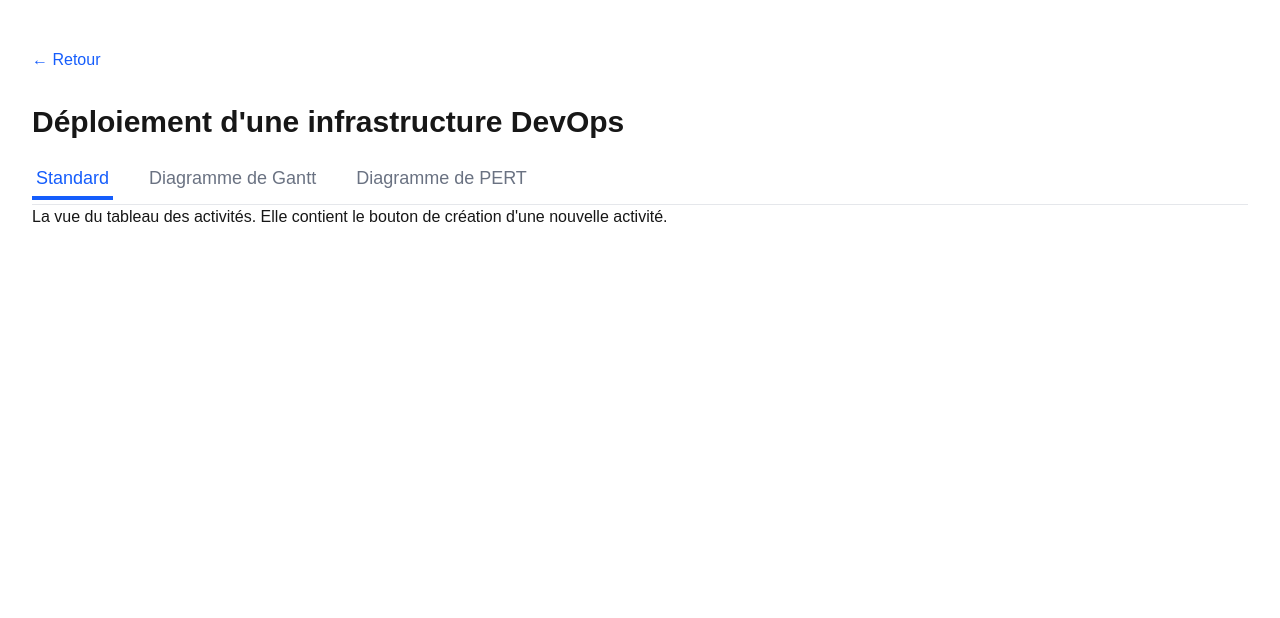
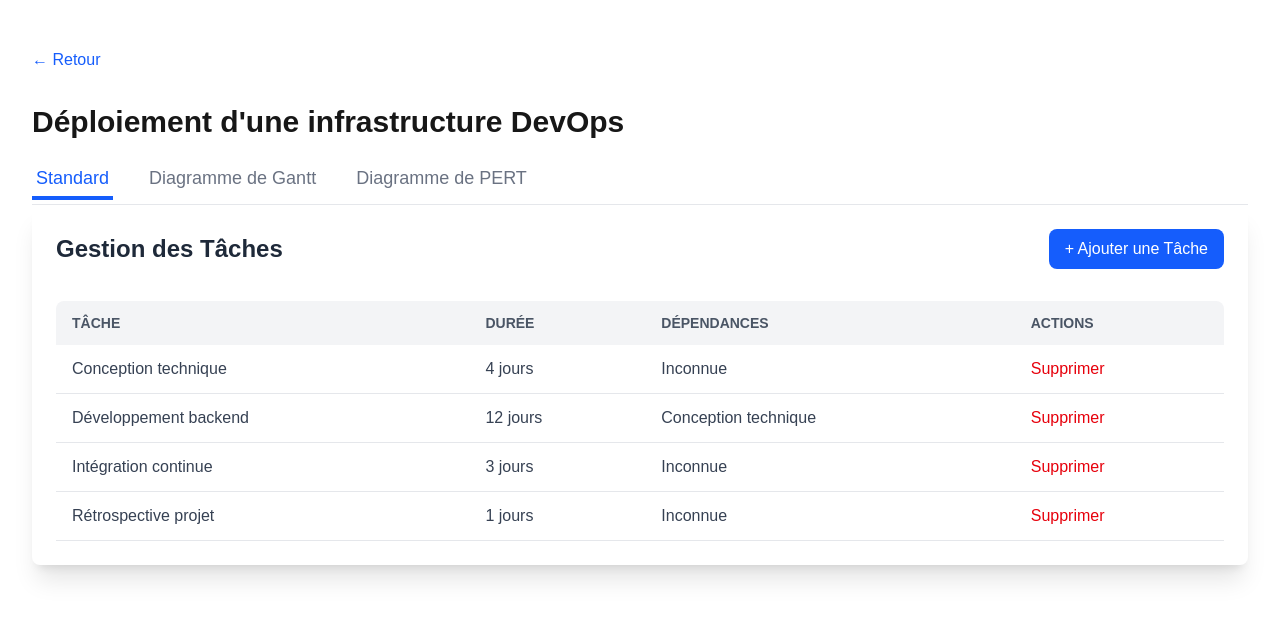
Before and after one commit to Recherche-operationnel/Gantt-Pert, a Next.js app: page /projectViews in a window 1280 px wide. Shown: the top 618 px of the page. Built offline with nearby package versions, Linux system fonts and the light colour scheme.

Commit message:
TPD apport: Standard component

```diff
--- a/src/components/modal.tsx
+++ b/src/components/modal.tsx
@@ -13,7 +13,7 @@
 
   return (
     <div className="fixed inset-0 z-50 flex items-center justify-center backdrop-blur-sm bg-black/60 transition-all duration-300">
-      <div className="bg-gray-900 rounded-lg shadow-xl max-w-4xl w-full max-h-[90vh] overflow-y-auto text-white relative">
+      <div className="bg-white rounded-lg shadow-xl max-w-4xl w-full max-h-[90vh] overflow-y-auto text-white relative">
         <button
           onClick={onClose}
           className="absolute top-4 right-4 text-gray-400 hover:text-white transition"
--- a/src/components/standard.tsx
+++ b/src/components/standard.tsx
@@ -1,11 +1,226 @@
+"use client";
+import { useState, useEffect } from "react";
+import Modal from "./modal";
+import { X } from "lucide-react";
+import { Activity, Project } from "@/types/types"
+import { ProjectService } from "@/services/project.services";
+import { ActivityService } from "@/services/activity.services";
+import { useSearchParams } from "next/navigation";
+
+const projectService = new ProjectService();
+const activityService = new ActivityService();
+
+const Standard = () => {
+
+    const [project, setProject] = useState<Project | null>(null);
+    const [projectActivities, setProjectActivities] = useState<Activity[]>([]);
+    const searchParams = useSearchParams();
+    const projectId = searchParams.get('id') || "P3";
+
+  const [isModalOpen, setIsModalOpen] = useState(false);
+  const [newTask, setNewTask] = useState({
+    title: "",
+    duration: 0,
+    dependencies: [] as string[],
+  });
+  const [error, setError] = useState("");
+
+    useEffect(() => {
+        const loadProjectActivities = async () => {
+          const project = await projectService.fetchById(projectId);
+          const activitiesIds = project?.activities||[];
+          console.log("Identifiant des activités du projet P3:", activitiesIds);
+          setProject(project || null);
+          if(activitiesIds){
+            let activities = [];
+             for (const id of activitiesIds) {
+               const data = await activityService.fetchById(id);
+               activities.push(data);
+             }
+             setProjectActivities(activities.filter((a): a is Activity => a !== undefined))
+             console.log("project activities: ",projectActivities);
+          }
+
+        };
+        loadProjectActivities();
+
+      }, []);
+
+  const handleAddTask = () => {
+    if (newTask.title && newTask.duration > 0) {
+      const task: Activity = {
+        id: `T${Date.now()}`,
+        ...newTask,
+      };
+      setProjectActivities([...projectActivities, task]);
+      setNewTask({ title: "", duration: 0, dependencies: [] });
+      setIsModalOpen(false);
+    }
+  };
+
+  const handleDeleteTask = (taskId: string) => {
+    setProjectActivities(projectActivities.filter(task => task.id !== taskId));
+  };
+
+  const getDependencyNames = (dependencies: string[]) => {
+    return dependencies
+      .map(id => projectActivities.find(t => t.id === id)?.title || 'Inconnue')
+      .join(", ") || "Aucune";
+  };
+
+  if (error) return <div className="p-4 text-red-500">{error}</div>;
 
 
-const Standard = () => {
   return (
     <div className="flex flex-col gap-4">
-      La vue du tableau des activités. Elle contient le bouton de création d'une nouvelle activité.
 
+    <div className="flex flex-col gap-4 p-6 bg-white rounded-lg shadow-xl">
+      <div className="flex justify-between items-center mb-4">
+        <h2 className="text-2xl font-bold text-gray-800">Gestion des Tâches</h2>
+        <button
+          onClick={() => setIsModalOpen(true)}
+          className="bg-blue-600 text-white px-4 py-2 rounded-lg hover:bg-blue-700 transition-colors"
+        >
+          + Ajouter une Tâche
+        </button>
+      </div>
+
+      <div className="overflow-x-auto">
+        <table className="w-full table-auto border-collapse">
+          <thead>
+            <tr className="bg-gray-100 text-gray-600 uppercase text-sm">
+              <th className="px-4 py-3 text-left rounded-tl-lg">Tâche</th>
+              <th className="px-4 py-3 text-left">Durée</th>
+              <th className="px-4 py-3 text-left">Dépendances</th>
+              <th className="px-4 py-3 text-left rounded-tr-lg">Actions</th>
+            </tr>
+          </thead>
+          <tbody className="text-gray-700">
+            {projectActivities.map((task) => (
+              <tr key={task.id} className="border-b border-gray-200 hover:bg-gray-50">
+                <td className="px-4 py-3 font-medium">{task.title}</td>
+                <td className="px-4 py-3">{task.duration} jours</td>
+                <td className="px-4 py-3">{getDependencyNames(task.dependencies)}</td>
+                <td className="px-4 py-3">
+                  <button
+                    onClick={() => handleDeleteTask(task.id)}
+                    className="text-red-600 hover:text-red-800 transition-colors"
+                  >
+                    Supprimer
+                  </button>
+                </td>
+              </tr>
+            ))}
+          </tbody>
+        </table>
+      </div>
+
+      <Modal isOpen={isModalOpen} onClose={() => setIsModalOpen(false)}>
+        <div className="p-6 relative">
+          <button
+            onClick={() => setIsModalOpen(false)}
+            className="absolute top-4 right-4 text-gray-400 hover:text-black transition"
+          >
+            <X className="w-6 h-6" />
+          </button>
+
+          <h3 className="text-xl font-semibold mb-4 text-black">Nouvelle Tâche</h3>
+          <div className="space-y-4">
+            <div>
+              <label className="block text-sm font-medium text-gray-700">Nom</label>
+              <input
+                type="text"
+                className="mt-1 block w-full rounded-md border-gray-300 shadow-sm p-2 border text-black"
+                value={newTask.title}
+                onChange={(e) => setNewTask({ ...newTask, title: e.target.value })}
+              />
+            </div>
+
+            <div>
+              <label className="block text-sm font-medium text-gray-700">
+                Durée (jours)
+              </label>
+              <input
+                type="number"
+                min="0"
+                className="mt-1 block w-full rounded-md border-gray-300 shadow-sm p-2 border text-black"
+                value={newTask.duration}
+                onChange={(e) =>
+                  setNewTask({ ...newTask, duration: parseInt(e.target.value) || 0 })
+                }
+              />
+            </div>
+
+           <div>
+              <label className="block text-sm font-medium text-gray-700 mb-1">
+                Dépendances
+              </label>
+
+              {/* Tags des activités sélectionnés */}
+              <div className="flex flex-wrap gap-2 border rounded-md p-2 focus-within:ring-2 focus-within:ring-blue-500 mb-2">
+                {newTask.dependencies.map((id) => {
+                  const task = projectActivities.find((t) => t.id === id);
+                  return (
+                    <span
+                      key={id}
+                      className="flex items-center bg-blue-100 text-blue-800 text-sm px-2 py-1 rounded-full"
+                    >
+                      {task?.title || id}
+                      <button
+                        type="button"
+                        onClick={() =>
+                          setNewTask({
+                            ...newTask,
+                            dependencies: newTask.dependencies.filter((dep) => dep !== id),
+                          })
+                        }
+                        className="ml-1 text-blue-500 hover:text-blue-700"
+                      >
+                        ×
+                      </button>
+                    </span>
+                  );
+                })}
+              </div>
+
+              {/* Sélecteur de dépendance */}
+              <select
+                className="block w-full border rounded-md px-3 py-2 text-sm text-black bg-white"
+                value=""
+                onChange={(e) => {
+                  const selectedId = e.target.value;
+                  if (selectedId) {
+                    setNewTask({
+                      ...newTask,
+                      dependencies: [...newTask.dependencies, selectedId],
+                    });
+                  }
+                }}
+              >
+                <option value="" disabled>
+                  Sélectionner une tâche...
+                </option>
+                {projectActivities
+                  .filter((t) => !newTask.dependencies.includes(t.id))
+                  .map((t) => (
+                    <option key={t.id} value={t.id}>
+                      {t.title}
+                    </option>
+                  ))}
+              </select>
+            </div>
+
+            <button
+              onClick={handleAddTask}
+              className="w-full bg-blue-600 text-white py-2 px-4 rounded-md hover:bg-blue-700 transition-colors font-medium"
+            >
+              Créer la Tâche
+            </button>
+          </div>
+        </div>
+      </Modal>
     </div>
+  </div>
   );
 }
 export default Standard;
```
